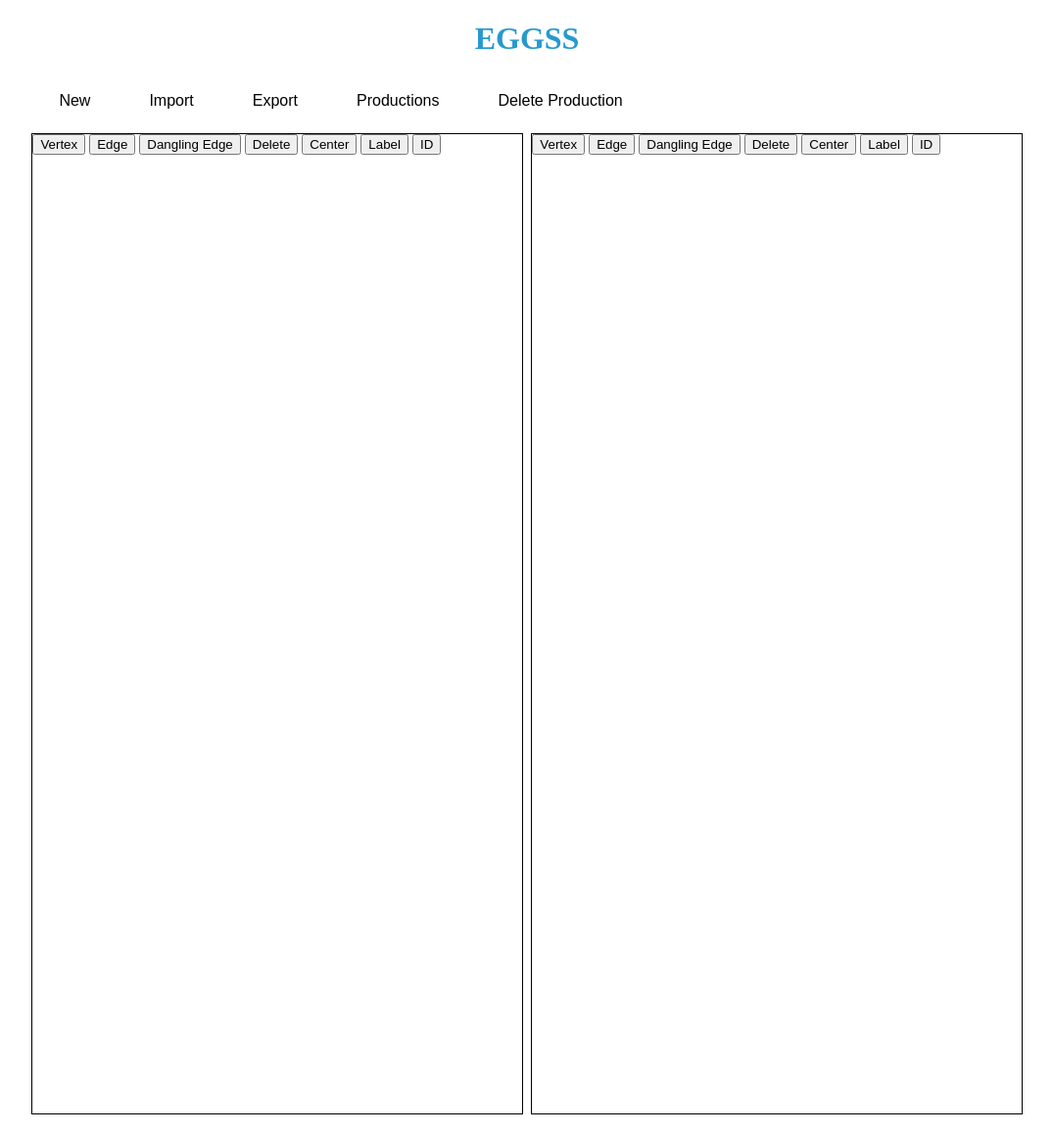
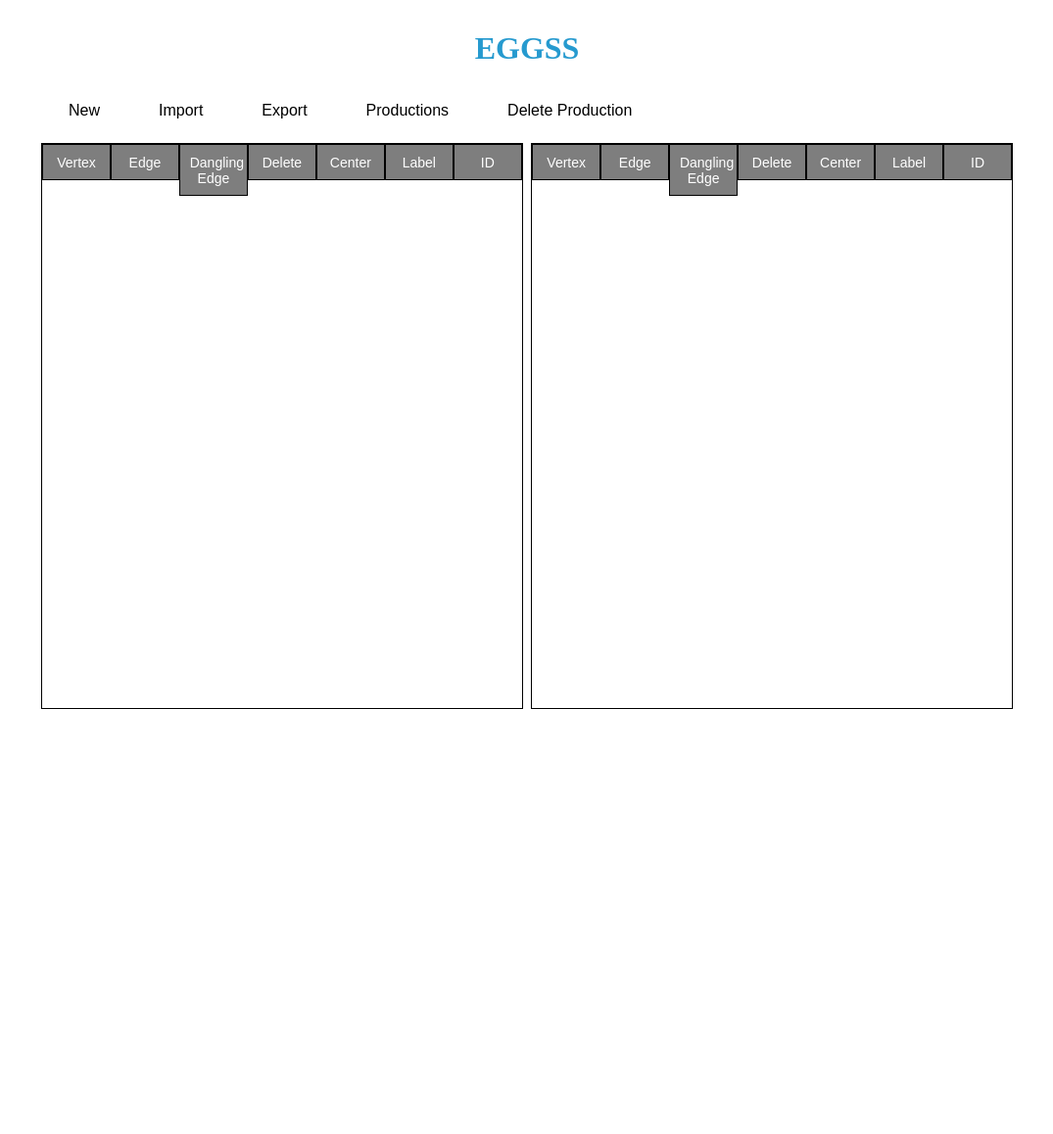
Before and after one commit to SpencerArnold2/EGGView, a Flask app: page / in a window 1280 px wide; the page is wider, and only the part inside the window is pictured. Shown: that part at 98% size, without its empty margins (102-1177 px from the left). After the commit the page ends 724 px from the top of that part, so only its background shows below. Run offline with Flask 2, Linux system fonts and the light colour scheme; some libraries are stand-ins or nearby versions.

Commit message:
Formatting changes

```diff
--- a/static/css/style.css
+++ b/static/css/style.css
@@ -30,9 +30,32 @@
 .menu_btn:hover{
     background: #eee;
 }
+div[class~="editor_menu"]{
+    width: 100%;
+    padding: 0;
+    background-color: #ffffff;
+    position: absolute;
+    z-index: 1;
+}
+
+div[class~="editor_menu"] button{
+    background-color: #5c5c5cc9;
+    border: 1px solid black;
+    color: rgb(255, 255, 255);
+    height: 100%;
+    padding:2%;
+    margin:none;
+    text-align: center;
+    text-decoration: none;
+    width: 14.2857%;
+    position:relative;
+    display: block;
+    float: left;
+    font-size: 14px;
+}
 
 .graph_editor_1{
-    height: 1000px;
+    height: 90%;
     position: relative;
     top:10px;
 
@@ -44,7 +67,7 @@
     margin-left:10%;
 }
 .graph_editor_2{
-    height: 1000px;
+    height: 90%;
     position: relative;
     top:10px;
 
@@ -76,23 +99,16 @@
     text-align: center;
 }
 
-.canvas{
-    background-color: #DDDDDD;
+html, body{margin:10px; height: 100%;}
+
+.Canvas{
     position: relative;
     margin:auto;
-    height: 96.25%;
-    width: auto;
+    height: 80%;
+    width: 100%;
     overflow:hidden;
 }
-.canvas svg{
-    position: absolute;
-    top: 0;
-    left: 0;
-    width: 100%;
-    height: 100%;
-    z-index: 1;
-    shape-rendering: geometricPrecision;
-}
+
 #cy_left {
     width: 100%;
     height: 100%;
@@ -116,7 +132,7 @@
     background-color: #f1f1f1;
     width: 100%;
     box-shadow: 0px 8px 16px 0px rgba(0,0,0,0.2);
-    z-index: 1;
+    z-index: 2;
     text-align: center;
 }
 .dropdown-content-productions {
@@ -125,7 +141,7 @@
     /* background-color: #f1f1f1; */
     width: 100%;
     box-shadow: 0px 8px 16px 0px rgba(0,0,0,0.2);
-    z-index: 1;
+    z-index: 2;
     text-align: center;
 }
 .dropdown-content-export {
@@ -134,7 +150,7 @@
     background-color: #f1f1f1;
     width: 100%;
     box-shadow: 0px 8px 16px 0px rgba(0,0,0,0.2);
-    z-index: 1;
+    z-index: 2;
     text-align: center;
 }
 .dropdown-content button{
--- a/static/js/Canvas.js
+++ b/static/js/Canvas.js
@@ -21,7 +21,7 @@ function addTextLeft() {
     var newLabel;
     cy_left.on('tap', 'node', function (evt) {
         var node = evt.target;
-        promptNode(node);
+        promptNode(node, "left");
         cy_left.removeListener('tap');
         document.getElementById("label-input_left").className = "hidden-input";
     });
@@ -37,7 +37,7 @@ function addTextRight() {
     var newLabel;
     cy_right.on('tap', 'node', function (evt) {
         var node = evt.target;
-        promptNode(node);
+        promptNode(node, "right");
         cy_right.removeListener('tap');
         document.getElementById("label-input_right").className = "hidden-input";
     });
@@ -453,7 +453,7 @@ function deleteProduction(){
     activate();
 }
 
-function promptNode(node){
+function promptNode(node, direction){
     if(confirm("Is the new label either an atomic symbol or Initial? OK for yes, cancel for no.")){
         while(true){
             newLabel = prompt("Choose one of the following labels:\n1)Initial\n2)C\n3)O\n4)N\n5)H\n6)S\n7)P\n8)F\n9)Cl\n10)Br\n11)I", "1");
@@ -481,10 +481,27 @@ function promptNode(node){
         newLabel = prompt("Enter a new label for the node.");
         node.data("label", newLabel);
     }
+    if(direction=="right"){
+        if(confirm("Is the node flexible to a node on the left side?")){
+            sizeL = cy_left.nodes().size();
+            str = node.data("label");
+            confirmStr = "Which node is it flexible to?\n";
+            for(var i=0; i<sizeL; i++){
+                confirmStr+= cy_left.nodes()[i].data()["id"] +")\n";
+            }
+            flexible = prompt(confirmStr, "1");
+            if(isNaN(parseInt(flexible)) || parseInt(flexible) > sizeL || parseInt(flexible) < 1){
+                confirm("Please enter an integer from 1-" + sizeL + ".");
+            }
+            str+=" flexible true left " + flexible;
+            node.data("label", str);
+        }
+    }
 }
 
 function promptEdge(edge){
     newLabel = '';
+    if(confirm("Is it a focus edge? OK for yes, cancel for no.")) newLabel += "focus|";
     if(confirm("Is it a linear bond? OK for yes, cancel for no.")) newLabel += "linear|";
     else newLabel += "ring|";
     if(confirm("Is it an aromatic bond? OK for yes, cancel for no.")) newLabel += "t|";
```
